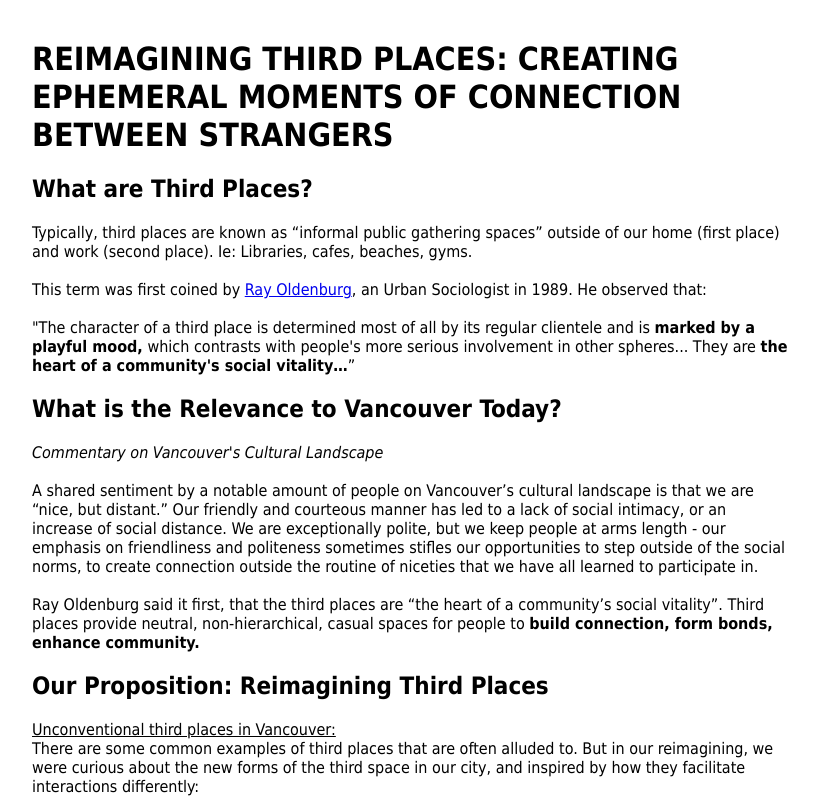
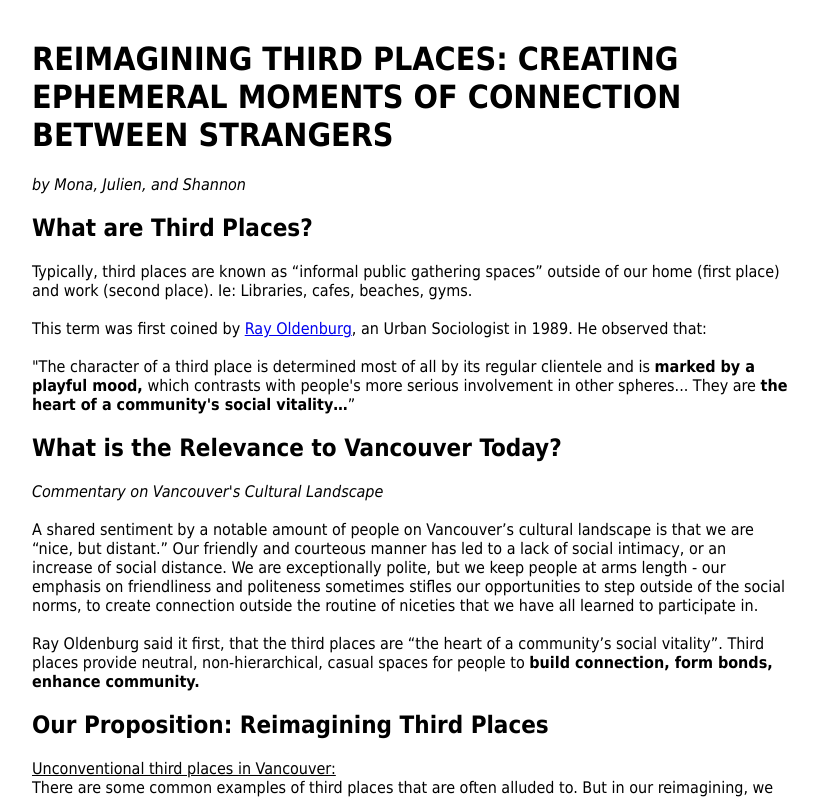
Before and after one commit to thenewthirdplace/thenewthirdplace.github.io, a plain HTML site: page index.html in a window 1280 px wide. Shown: the top 798 px of the page, without its empty margins (230-1048 px from the left). Drawn offline with Linux system fonts and the light colour scheme.

Commit message:
demo ready

```diff
--- a/index.html
+++ b/index.html
@@ -4,6 +4,8 @@
     <h1>
         REIMAGINING THIRD PLACES: CREATING EPHEMERAL MOMENTS OF CONNECTION BETWEEN STRANGERS
     </h1>
+
+    <i>by Mona, Julien, and Shannon </i>
 
     <h2>
         What are Third Places?
```
